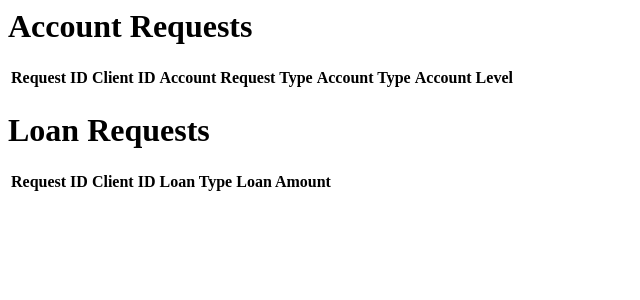
After one commit to neilcasas/powerbank, a PHP site: template includes/views/employee.php in a window 1280 px wide. The commit adds this page. Shown: the top 300 px of the page, without its empty margins (0-640 px from the left). Run offline with PHP 8.4, Linux system fonts and the light colour scheme; the template is opened without the code that fills it, so the values that code supplies are empty.

Commit message:
added employee view

```diff
--- /dev/null
+++ b/includes/views/employee.php
@@ -0,0 +1,57 @@
+<?php
+$sql = "SELECT * FROM account_request;";
+$stmt = $mysqli->prepare($sql);
+$stmt->execute();
+$result = $stmt->get_result();
+$account_requests = $result->fetch_all(MYSQLI_ASSOC);
+
+$sql = "SELECT * FROM loan_request;";
+$stmt = $mysqli->prepare($sql);
+$stmt->execute();
+$stmt->execute();
+$result = $stmt->get_result();
+$loan_requests = $result->fetch_all(MYSQLI_ASSOC);
+?>
+
+<div class="employee-dashboard">
+    <div class="account-requests">
+        <h1>Account Requests</h1>
+
+        <table>
+            <tr>
+                <th>Request ID</th>
+                <th>Client ID</th>
+                <th>Account Request Type</th>
+                <th>Account Type</th>
+                <th>Account Level</th>
+            </tr>
+            <?php foreach ($account_requests as $request) : ?>
+                <tr>
+                    <td><?= $request['request_id'] ?></td>
+                    <td><?= $request['client_id'] ?></td>
+                    <td><?= $request['acct_request_type'] ?></td>
+                    <td><?= $request['acct_type'] ?></td>
+                    <td><?= $request['acct_level'] ?></td>
+                </tr>
+            <?php endforeach; ?>
+        </table>
+    </div>
+    <div class="loan-requests">
+        <h1>Loan Requests</h1>
+        <table>
+            <tr>
+                <th>Request ID</th>
+                <th>Client ID</th>
+                <th>Loan Type</th>
+                <th>Loan Amount</th>
+            </tr>
+            <?php foreach ($loan_requests as $request) : ?>
+                <tr>
+                    <td><?= $request['request_id'] ?></td>
+                    <td><?= $request['client_id'] ?></td>
+                    <td><?= $request['loan_type'] ?></td>
+                    <td><?= $request['loan_amount'] ?></td>
+                </tr>
+            <?php endforeach; ?>
+    </div>
+</div>
```
Also changed, not shown: admin/admin.php (+7 -3 lines).
